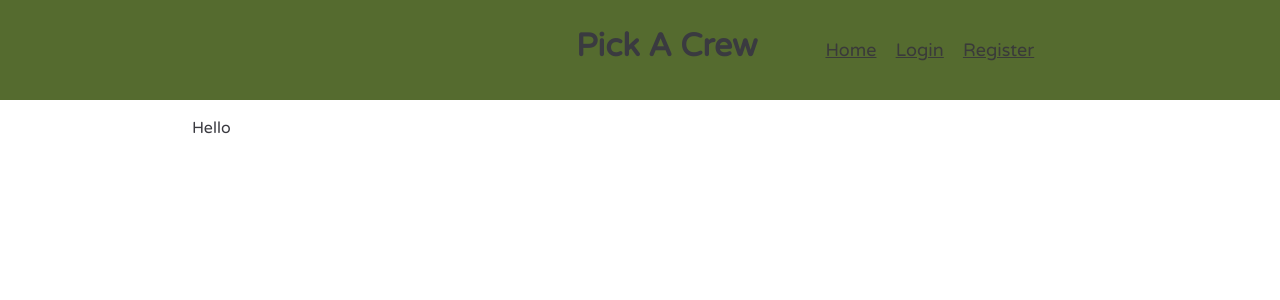
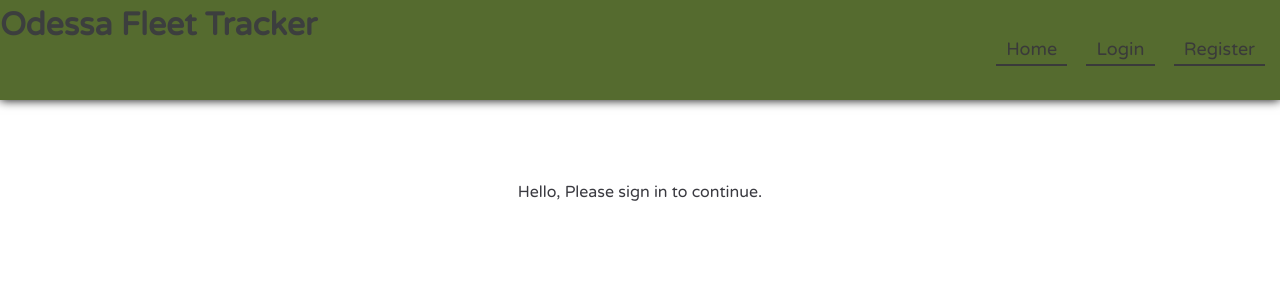
Before and after one commit to Reveill3/FleetTracker, a Python web app: template FleetTracker/templates/index.html in a window 1280 px wide. Shown: the top 300 px of the page. Run offline with Jinja, Linux system fonts and the light colour scheme; the template is opened without the code that fills it, so the values that code supplies are empty; some libraries are stand-ins or nearby versions.

Commit message:
Changed links. css for login register pages. Title Formatting

```diff
--- a/FleetTracker/static/css/styles.css
+++ b/FleetTracker/static/css/styles.css
@@ -9,8 +9,8 @@ body {
 
 header {
     background: #556B2F;
-    height: 100px;
     display: block;
+    box-shadow: 0px 0px 10px black;
 }
 
 
@@ -27,6 +27,7 @@ header {
 .main-nav {
     display: block;
     background: #556B2F;
+    text-align: center;
 }
 
 .main-nav a:hover {
@@ -36,12 +37,19 @@ header {
 .main-nav a {
     display: block;
     margin-top: -4px;
+    color: #3A3A40;
+    padding-left: 10px;
+    padding-right: 10px;
+    text-decoration: none;
+    border-bottom: solid 2px;
+    font-size: 20px;
 }
 
 .form {
     vertical-align: top;
-    margin-right: 150px;
+    margin-right: 0px;
     display: block;
+    padding-top: 10px;
 }
 
 .stream {
@@ -85,18 +93,22 @@ header {
     display: block;
     text-align: center;
     margin-left: 0;
-    opacity: .5;
-    margin-bottom: 0;
+    opacity: .9;
+    margin-top: 0px;
 }
 
 .title-admin {
     display: block;
     text-align: center;
-    padding-left: 45%;
 }
 
 .radio li input {
     visibility: hidden;
+}
+
+.radio li label {
+    padding: 4px 10px;
+
 }
 
 .radio li input:checked+label {
@@ -110,19 +122,35 @@ header {
 }
 
 .container {
-    padding-top: 30%;
+    margin-top: 0;
+    padding-top: 30vh;
+    text-align: center;
+
 }
 
+.field {
+    padding-top: 10px;
+
+}
+
+.header-container {
+    position: fixed;
+    width: 100%;
+}
 /* =================================
   Media Queries
 ==================================== */
 
 @media (min-width: 769px) {
+
+    header {
+        height: 100px;
+    }
     .container {
-        width: 70%;
+        width: 90%;
         max-width: 1150px;
         margin: 0 auto;
-        padding-top: 0;
+        padding-top: 5%;
     }
 
     .wrap {
@@ -144,20 +172,23 @@ header {
     }
 
     .form {
+        padding-right: 1em;
+        padding-left:  1em;
         display: inline-block;
     }
 
     .main-nav {
         margin-left: 5%;
-        display: inline-block;
+        float: right;
     }
 
     .title,
     .title-admin {
-        display: inline-block;
+        float: left;
+        padding-left: 0;
     }
 
     .title {
-        margin-left: 35%;
+        float: left;
     }
 }
--- a/FleetTracker/templates/add.html
+++ b/FleetTracker/templates/add.html
@@ -8,7 +8,7 @@
         {% for field in form %}
         {{ render_field(field) }}
         {% endfor %}
-    <button type="submit" id="submit">Add Equipment</button>
+    <button type="submit" id="submit" class="button">Add Equipment</button>
     {% else %}
         <p>You must be an administrator to view this page.</p>
     {% endif %}
--- a/FleetTracker/templates/index.html
+++ b/FleetTracker/templates/index.html
@@ -1,15 +1,11 @@
-{% extends "layout.html" %}
+{% extends "layout-home.html" %}
 
 {% block content %}
-<html lang="en">
-<head>
-    <meta charset="UTF-8">
-    <title>Odessa Fleet Tracker</title>
-</head>
 <body>
-<p>Hello</p>
 {% if current_user.is_authenticated %}
-    {{ current_user.crew }}
+<p>Hello, {{ current_user.username }} you are currently assigned to {{ current_user.crew.title() }} crew.</p>
+{% else %}
+<p>Hello, Please sign in to continue.</p>
 {% endif %}
 </body>
 </html>
--- /dev/null
+++ b/FleetTracker/templates/layout-home.html
@@ -0,0 +1,49 @@
+<!DOCTYPE html>
+<html lang="en">
+<head>
+    <meta charset="utf-8">
+    <meta http-equiv="X-UA-Compatible" content="IE=edge,chrome=1">
+    <title>{% block title %}FleetTracker{% endblock %}</title>
+    <meta name="description" content="">
+    <meta name="viewport" content="width=device-width, initial-scale=1">
+    <link href='http://fonts.googleapis.com/css?family=Varela+Round' rel='stylesheet' type='text/css'>
+    <link rel="stylesheet" href="/static/css/normalize.css">
+    <link rel="stylesheet" href="/static/css/styles.css?version=6">
+</head>
+<body>
+<div class="wrap">
+    <header>
+        <h1 class="title">Odessa Fleet Tracker</h1>
+        <nav class="main-nav">
+            <a href="{{ url_for('home') }}">Home</a>
+            {% if current_user.is_authenticated %}
+            <a href="{{ url_for('logout') }}">Logout</a>
+            {% if current_user.is_admin %}
+            <a href="{{ url_for('admin') }}">Master Equipment List</a>
+            {% else %}
+            <a href="{{ url_for('main') }}">Equipment List</a>
+            {% endif %}
+            {% if current_user.is_admin %}
+            <a href="{{ url_for('add') }}">Add Equipment</a>
+            {% endif %}
+            {% else %}
+            <a href="{{ url_for('login') }}">Login</a>
+            <a href="{{ url_for('register') }}">Register</a>
+            {% endif %}
+        </nav>
+    </header>
+    <!-- Flash messages -->
+    {% with messages = get_flashed_messages(with_categories=True) %}
+    {% if messages %}
+    {% for category, message in messages %}
+    <div class="flash">{{ message }}</div>
+    {% endfor %}
+    {% endif %}
+    {% endwith %}
+    <div class="container">
+
+        {% block content %}{% endblock %}
+    </div><!--/.container-->
+</div><!--/.wrap-->
+</body>
+</html>
--- a/FleetTracker/templates/layout.html
+++ b/FleetTracker/templates/layout.html
@@ -12,11 +12,14 @@
 </head>
 <body>
 <div class="wrap">
+    <div class="header-container">
         <header>
             {% if crew %}
             <h1 class="title">Equipment List for {{ crew.title() }} Crew</h1>
+            {% elif current_user.is_admin %}
+            <h1 class="title-admin">Pick A Crew</h1>
             {% else %}
-        <h1 class="title-admin">Pick A Crew</h1>
+            <h1 class="title">Equipment List for {{ current_user.crew.title() }} Crew</h1>
             {% endif %}
             <nav class="main-nav">
                 <a href="{{ url_for('home') }}">Home</a>
@@ -36,6 +39,7 @@
                 {% endif %}
             </nav>
         </header>
+    </div>
     <!-- Flash messages -->
     {% with messages = get_flashed_messages(with_categories=True) %}
         {% if messages %}
--- a/FleetTracker/templates/login.html
+++ b/FleetTracker/templates/login.html
@@ -1,4 +1,4 @@
-{% extends "layout.html" %}
+{% extends "layout-home.html" %}
 {% from "macros.html" import render_field %}
 
 {% block content %}
@@ -7,6 +7,6 @@
     {% for field in form %}
         {{ render_field(field) }}
     {% endfor %}
-    <button type="submit" id="submit">Login</button>
+    <button type="submit" id="submit" class="button">Login</button>
 </form>
 {% endblock %}
--- a/FleetTracker/templates/main.html
+++ b/FleetTracker/templates/main.html
@@ -2,8 +2,8 @@
 {% from 'macros.html' import render_field %}
 
 {% block content %}
-{% if current_user.is_admin %}
 <div class="form">
+    {% if current_user.is_admin %}
     <form action='{{ url_for("move_pump", crew=crew) }}' method="POST">
         <h1>Pumps</h1>
         {{ pump_form.hidden_tag() }}
--- a/FleetTracker/templates/register.html
+++ b/FleetTracker/templates/register.html
@@ -1,4 +1,4 @@
-{% extends "layout.html" %}
+{% extends "layout-home.html" %}
 {% from 'macros.html' import render_field %}
 
 {% block content %}
@@ -11,6 +11,6 @@
         {{ render_field(field) }}
     {% endfor %}
 
-    <button type="submit" id="submit">Register!</button>
+    <button type="submit" id="submit" class="button">Register!</button>
 </form>
 {% endblock %}
```
Also changed, not shown: FleetTracker/Fleet.db. Lines whose indentation alone changed are shown as unchanged.
